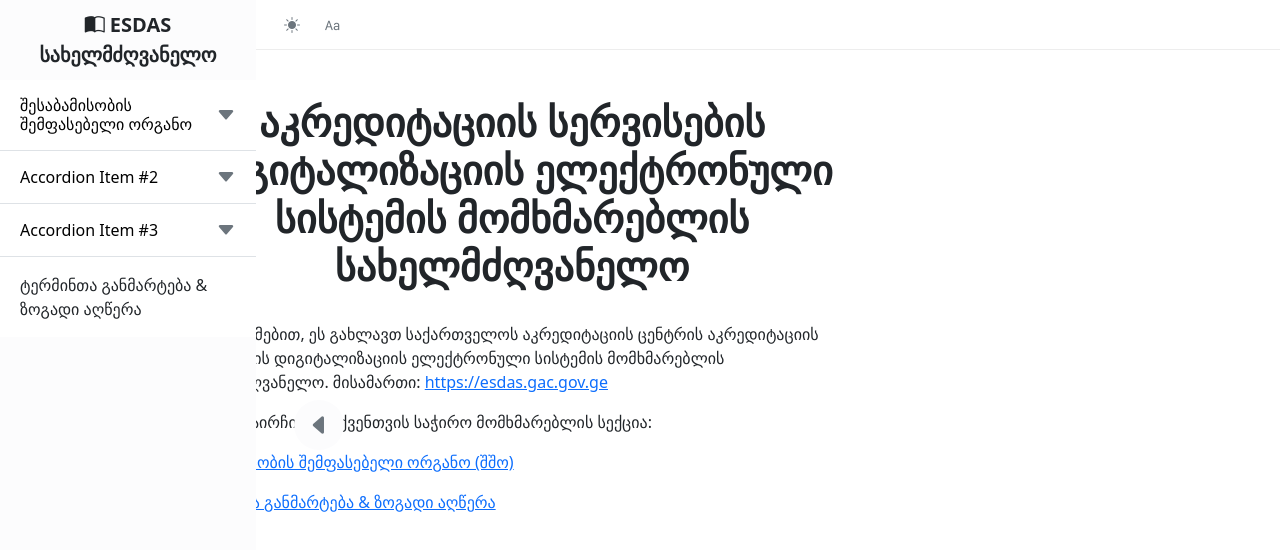
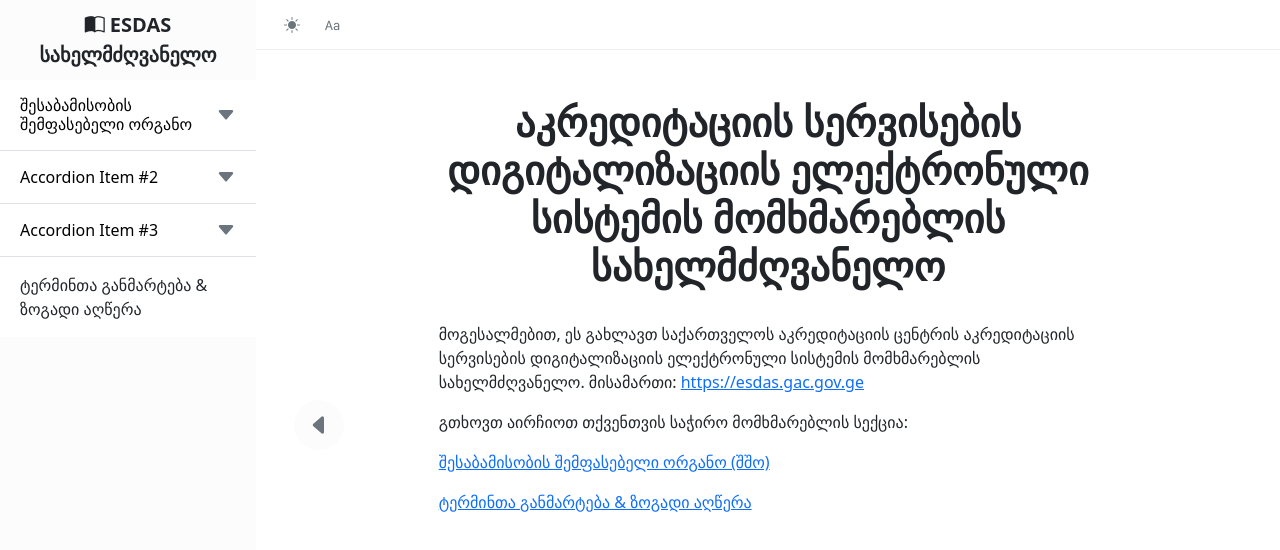
Before and after one commit to mishalayer/ESDASguide, a plain HTML site: page index.html in a window 1280 px wide. Drawn offline with nearby package versions, Linux system fonts and the light colour scheme.

Commit message:
fix for the previous fix, because I didn't bother testing it

```diff
--- a/css/style.css
+++ b/css/style.css
@@ -54,6 +54,7 @@ body {
     padding-top: 50px;
     width: 80%;
     transition: 0.3s;
+    margin: 0%;
 }
 
 .appcontainer {
--- a/index.html
+++ b/index.html
@@ -137,7 +137,7 @@
                 </ul>
             </div>
         </div>
-        <div id="mainContent" role="main" class="row justify-content-center m-0">
+        <div id="mainContent" role="main" class="row justify-content-center">
             <div id="textContainer" class="col-10 col-lg-8 my-5 text-justify">
                 <!--Main content goes here. h1 for titles, <p> for regular text-->
                 <h1 class="text-center fw-bold">აკრედიტაციის სერვისების დიგიტალიზაციის
```
Also changed, not shown: termdef.html (+1 -1 lines).
